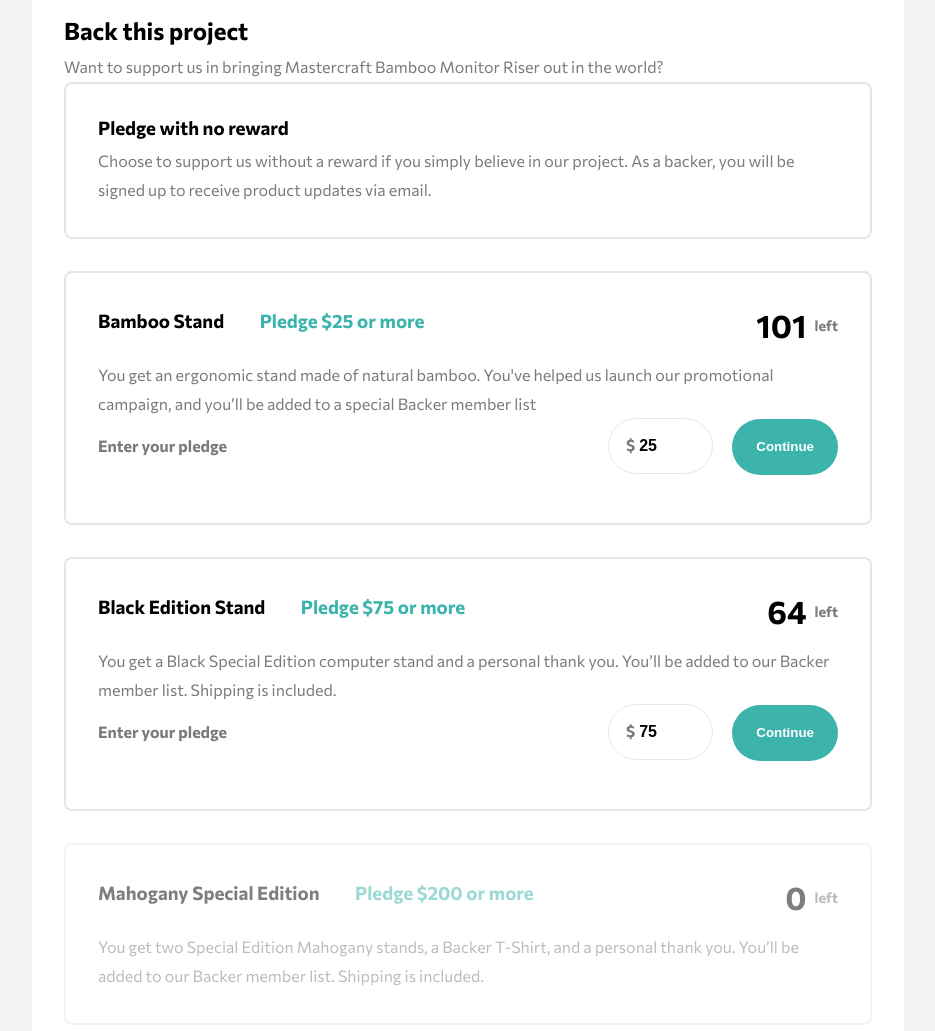
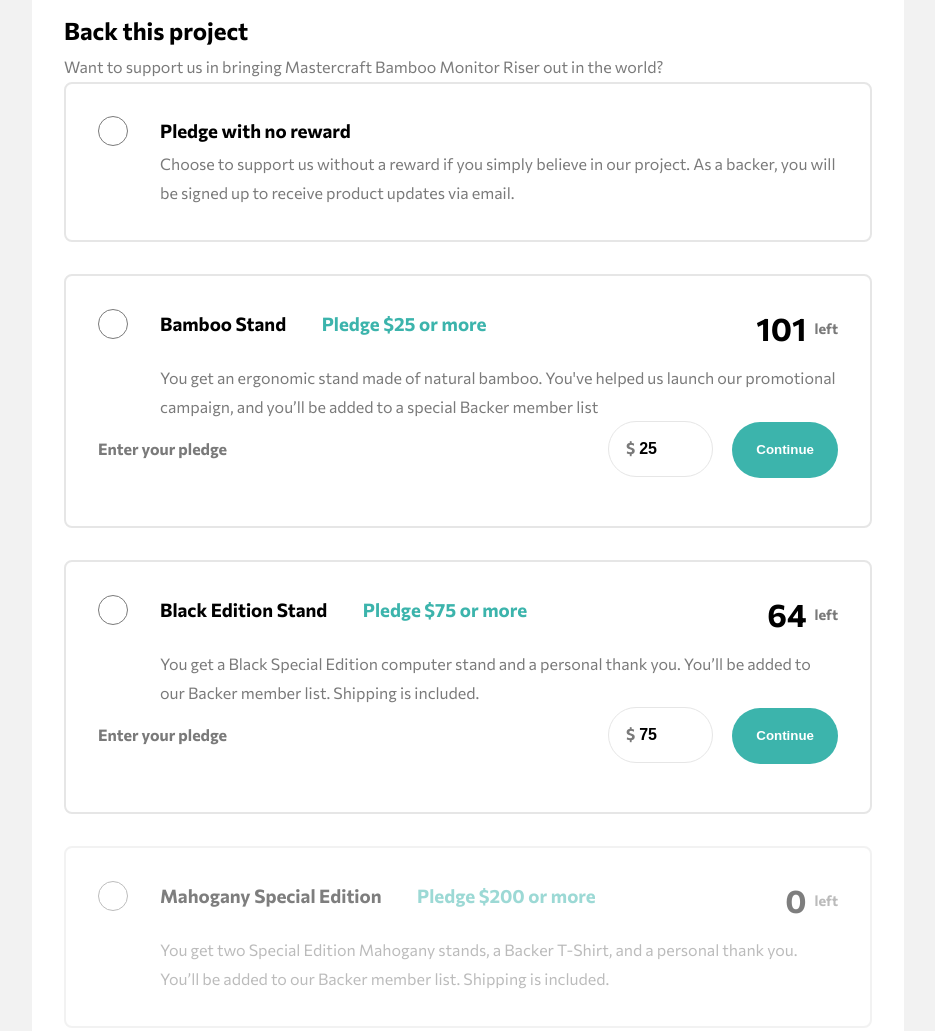
Before and after one commit to Batareika007/crowdfunding-product-page, a website: page index.html in a window 1280 px wide. Shown: the part 2120-3151 px from the top of the page, without its empty margins (172-1107 px from the left). Drawn offline with Linux system fonts and the light colour scheme.

Commit message:
style modal block + some JS
start to write scripts for modal

```diff
--- a/index.html
+++ b/index.html
@@ -209,19 +209,33 @@
 
       <!-- Pledge with no reward -->
 
-      <div class="block__inner">
+      <div class="block__inner modal__no-rew ">
+        <div class="modal__inner">
+          <div class="modal__radio">
+            <div class="modal-rad"></div>
+          </div>
+          <div class="modal__text">
             <h3 class="block__header">Pledge with no reward</h3>
             <p class="block__text">
               Choose to support us without a reward if you simply believe in our project. As a backer,
               you will be signed up to receive product updates via email.
             </p>
           </div>
+        </div>
+
+      </div>
 
       <!-- Bamboo Stand 25-->
 
-      <div class="block__inner">
+      <div class="block__inner modal__bamboo">
+        <div class="modal__inner">
+          <div class="modal__radio">
+            <div class="modal-rad"></div>
+          </div>
+          <div class="modal__text">
             <div class="block__spacer">
-          <h3 class="block__header"><span>Bamboo Stand</span> <span class="block__price">Pledge $25 or more</span></h3>
+              <h3 class="block__header"><span>Bamboo Stand</span> <span class="block__price">Pledge $25 or more</span>
+              </h3>
               <div class="count">
                 <span class="count__number">101</span>
                 <span class="count__regular">left</span>
@@ -230,6 +244,9 @@
             <p class="block__text">You get an ergonomic stand made of natural bamboo. You've helped us launch our
               promotional campaign, and you’ll be added to a special Backer member list
             </p>
+          </div>
+        </div>
+
         <!-- form -->
         <div class="block__spacer">
           <p class="block__text">Enter your pledge</p>
@@ -242,7 +259,13 @@
       </div>
       <!-- Black Edition Stand 75 -->
 
-      <div class="block__inner">
+      <div class="block__inner modal__black ">
+
+        <div class="modal__inner">
+          <div class="modal__radio">
+            <div class="modal-rad"></div>
+          </div>
+          <div class="modal__text">
             <div class="block__spacer">
               <h3 class="block__header"><span>Black Edition Stand </span> <span class="block__price">Pledge $75 or
                   more</span></h3>
@@ -255,6 +278,10 @@
               You get a Black Special Edition computer stand and a personal thank you. You’ll be added to our Backer
               member list. Shipping is included.
             </p>
+          </div>
+        </div>
+
+        <!-- form -->
         <div class="block__spacer">
           <p class="block__text">Enter your pledge</p>
           <form action="">
@@ -267,7 +294,12 @@
 
       <!-- Mahogany Special Edition 200 -->
 
-      <div class="block__inner block__disabled">
+      <div class="block__inner modal__mahogany block__disabled">
+        <div class="modal__inner">
+          <div class="modal__radio">
+            <div class="modal-rad"></div>
+          </div>
+          <div class="modal__text">
             <div class="block__spacer">
               <h3 class="block__header"> <span>Mahogany Special Edition</span> <span class="block__price">Pledge $200 or
                   more</span></h3>
@@ -280,7 +312,8 @@
               You get two Special Edition Mahogany stands, a Backer T-Shirt, and a personal thank you. You’ll be added
               to our Backer member list. Shipping is included.
             </p>
-
+          </div>
+        </div>
       </div>
 
 
--- a/js/script.js
+++ b/js/script.js
@@ -12,3 +12,28 @@
     bookmarkBtn.classList.add('active-btn');
     document.querySelector('.button-text').innerHTML = "Bookmarked"
 })
+
+let modalNoReward = document.querySelector('.modal__no-rew');
+let modalBamboo = document.querySelector('.modal__bamboo');
+let modalBlack = document.querySelector('.modal__black');
+let modalMahogany = document.querySelector('.modal__mahogany');
+
+let blockSec = document.querySelectorAll('.block__inner');
+// todo add '.modal-active' to active modal block
+
+modalNoReward.addEventListener('click', (e) => {
+    let target = e.target.classList.value;
+    console.log(target)
+    if (target === 'modal__rad' || target === 'block__header') {
+        blockSec.forEach((e) => e.classList.remove('modal-active'))
+        modalNoReward.classList.add('modal-active')
+    }
+})
+modalBamboo.addEventListener('click', (e) => {
+    let target = e.target.classList.value;
+    console.log(target)
+    if (target === 'modal__rad' || target === 'block__header') {
+        blockSec.forEach((e) => e.classList.remove('modal-active'))
+        modalNoReward.classList.add('modal-active')
+    }
+})
--- a/scss/style.scss
+++ b/scss/style.scss
@@ -339,6 +339,37 @@
 }
 
 .modal {
+
+    &__radio {
+        display: inline-block;
+        width: 30px;
+        height: 30px;
+        border-radius: 50%;
+        border: $textColor solid 1px;
+        display: flex;
+        justify-content: center;
+        align-items: center;
+        cursor: pointer;
+    }
+
+
+
+    &__inner {
+        display: flex;
+        gap: 2rem;
+        align-items: baseline;
+
+        .modal__radio {
+            flex: 0 0 auto;
+
+            .modal-rad {
+                width: 50%;
+                height: 50%;
+                border-radius: 50%;
+            }
+        }
+    }
+
     .block {
         &__header {
             &:hover {
@@ -393,6 +424,16 @@
             position: relative;
             left: 30px;
         }
+    }
+
+}
+
+
+.modal-active {
+    border-color: $cyanLight;
+
+    .modal-rad {
+        background-color: $cyanLight;
     }
 
 }
```
Also changed, not shown: css/style.css. Lines whose indentation alone changed are shown as unchanged.
